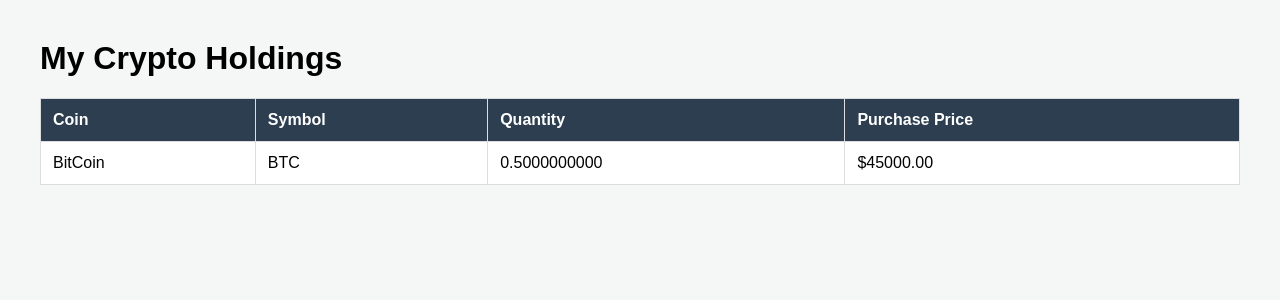
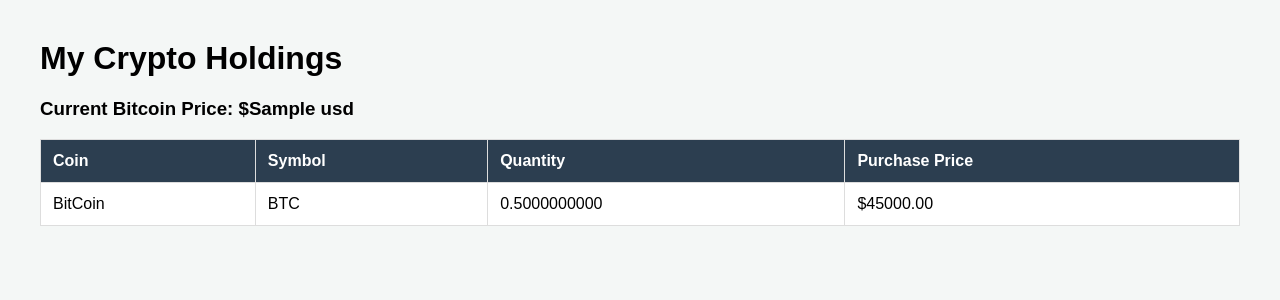
Before and after one commit to Magict67/CryptoPortfolio, a Django app: page / in a window 1280 px wide. Shown: the top 300 px of the page. Run offline with Django 5.2, Linux system fonts and the light colour scheme; data comes from the database, SQL or seed files in the repository; a database or web service that is not in the repository returns one stand-in record (values such as "Sample title"); data that the repository does not hold is empty.

Commit message:
HTML Placeholder

```diff
--- a/portfolio/templates/portfolio/portfolio_list.html
+++ b/portfolio/templates/portfolio/portfolio_list.html
@@ -12,6 +12,7 @@
 </head>
 <body>
     <h1>My Crypto Holdings</h1>
+    <h3>Current Bitcoin Price: ${{ live_price }}</h3>
     <table>
         <thead>
             <tr>
```
